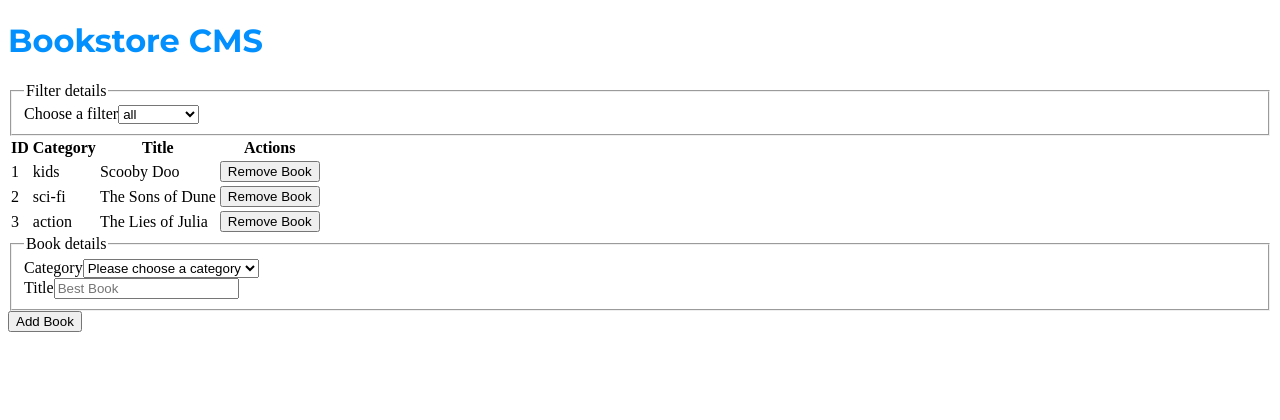
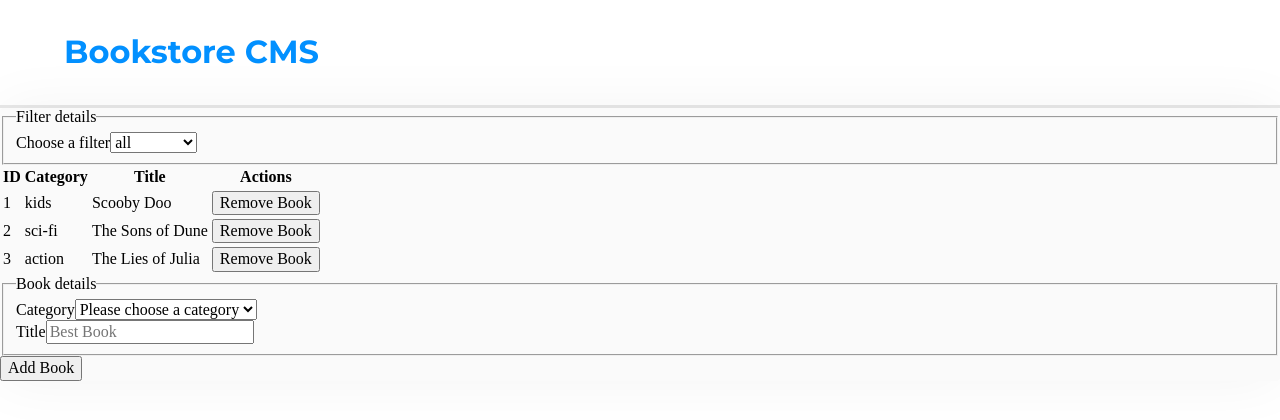
Before and after one commit to santiago-rodrig/bookstore, a React (Create React App) app: page / in a window 1280 px wide. Shown: the top 420 px of the page. Built offline with nearby package versions, Linux system fonts and the light colour scheme.

Commit message:
feature: normalize and header spacing

```diff
--- a/package.json
+++ b/package.json
@@ -7,6 +7,7 @@
     "@testing-library/react": "^9.3.2",
     "@testing-library/user-event": "^7.1.2",
     "node-sass": "^4.14.1",
+    "normalize.css": "^8.0.1",
     "prop-types": "^15.7.2",
     "react": "^16.13.1",
     "react-dom": "^16.13.1",
--- a/src/components/App.js
+++ b/src/components/App.js
@@ -7,8 +7,10 @@ function App() {
   return (
     <>
       <Header title="Bookstore CMS" color="#0290ff" />
-      <BooksList />
-      <BooksForm />
+      <div className="panel-bg">
+        <BooksList />
+        <BooksForm />
+      </div>
     </>
   );
 }
--- a/src/index.js
+++ b/src/index.js
@@ -5,6 +5,7 @@ import { Provider } from 'react-redux';
 import App from './components/App';
 import reducer from './reducers';
 import './index.scss';
+import 'normalize.css';
 
 const store = createStore(reducer);
 
--- a/src/index.scss
+++ b/src/index.scss
@@ -11,3 +11,18 @@ html {
 }
 
 h1 { font-family: Montserrat, sans-serif; }
+
+// body { margin: 0; }
+
+#page-header {
+  display: flex;
+  background: white;
+  border-bottom: solid 3px #e8e8e8;
+  padding: 0.8rem 4rem;
+}
+
+.panel-bg {
+  border-radius: 4px;
+  box-shadow: 0 0 60px 0 rgba(0, 0, 0, 0.05);
+  background-color: #fafafa;
+}
```
Also changed, not shown: 1 other file (tests, documents, lock files or other folders).
